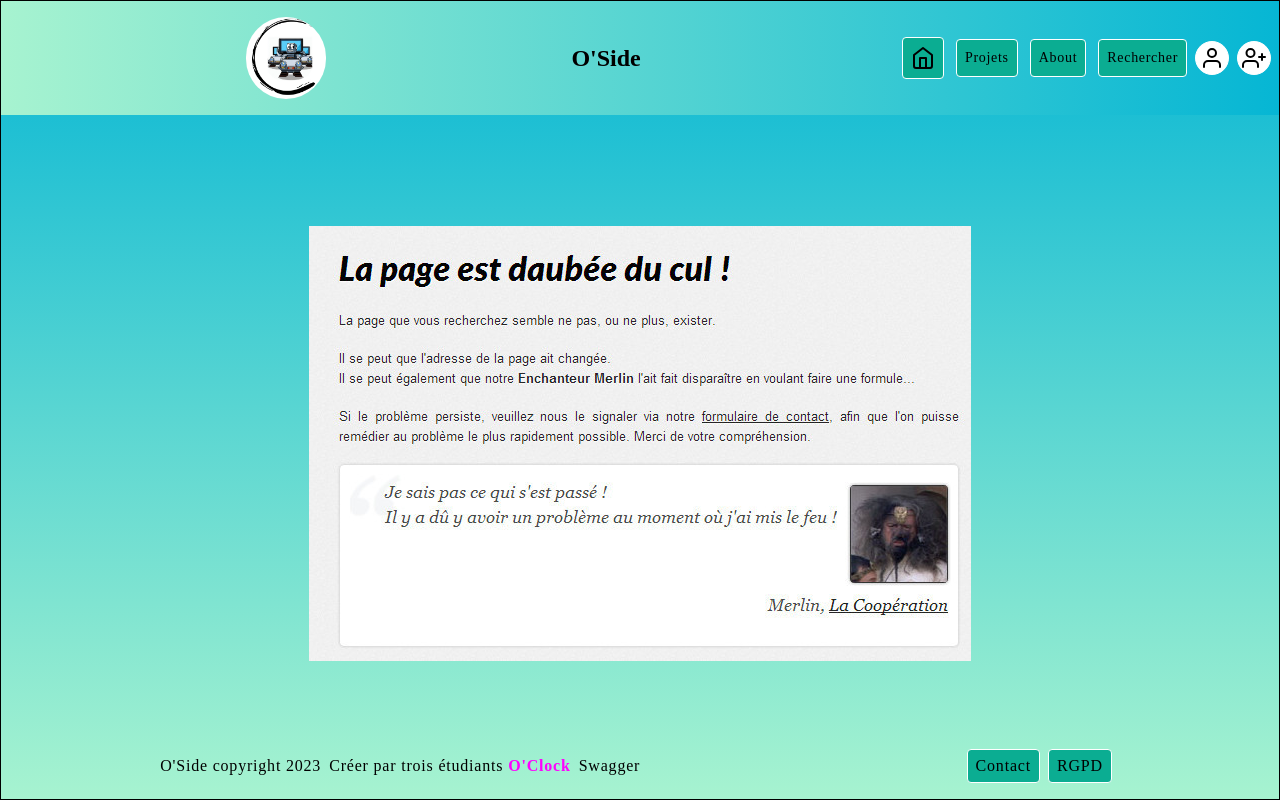
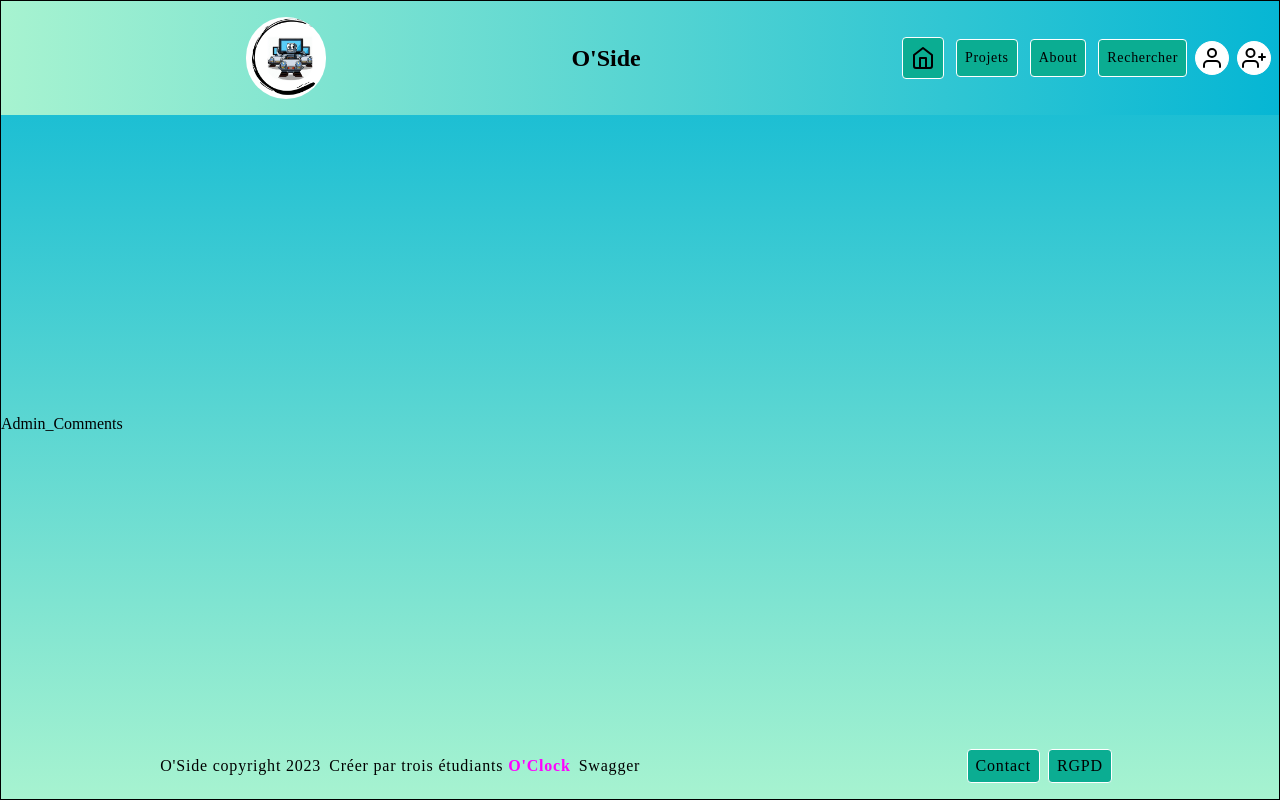
Before and after one commit to gouteuxchristophe/OSide-Front, a React (Vite) app: page /admin/comments in a window 1280 px wide. Built offline with nearby package versions, Linux system fonts and the light colour scheme; no server answers.

Commit message:
add comment menu admin

```diff
--- /dev/null
+++ b/src/components/Admin/admin_comments.tsx
@@ -0,0 +1,17 @@
+import { useEffect, useState } from "react";
+import { useAppDispatch, useAppSelector } from "../../hooks/redux";
+import { deleteMessageAdd, deleteRoleErrorMessage, getAllRole } from "../../store/reducers/role";
+import { Edit3, PlusSquare, Trash2 } from "react-feather";
+import DeleteConfirmation from "./deleteConfirmation";
+import { Navigate, useNavigate } from "react-router-dom";
+
+function Admin_Comments(){
+return(
+    <div>
+        <h1>Admin_Comments</h1>
+    </div>
+)
+
+}
+
+export default Admin_Comments;
--- a/src/components/Admin/index.tsx
+++ b/src/components/Admin/index.tsx
@@ -34,6 +34,7 @@ function AdminPage() {
     { value: "users", label: "Gestion des Utilisateurs" },
     { value: "projects", label: "Gestion des Projets" },
     { value: "roles", label: "Gestion des Rôles" },
+    { value: "comments", label: "Gestion des commentaires signaliés" },
   ];
 
   // Permet de mettre à jour la section active
--- a/src/components/App/index.tsx
+++ b/src/components/App/index.tsx
@@ -21,6 +21,7 @@ import Admin_Techno from '../Admin/admin_techno';
 import Admin_Projects from '../Admin/admin_projects';
 import Admin_Users from '../Admin/admin_user';
 import Admin_Roles from '../Admin/admin_roles';
+import Admin_Comments from '../Admin/admin_comments';
 import Contact from '../Contact';
 import RGPD from '../RGPD';
 import { getUserDataFromLocalStorage } from '../../utils/login';
@@ -178,6 +179,13 @@ function App() {
           )}
         />
         <Route
+          path="/admin/comments"
+          element={(
+            // Affichage page ajout de projet
+            <Admin_Comments />
+          )}
+        />
+        <Route
         path="/rgpd"
         element={(
           // Affichage page ajout de projet
```
